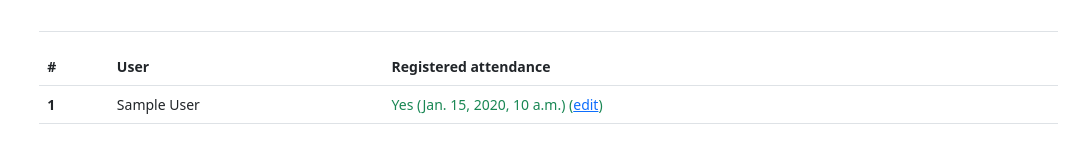
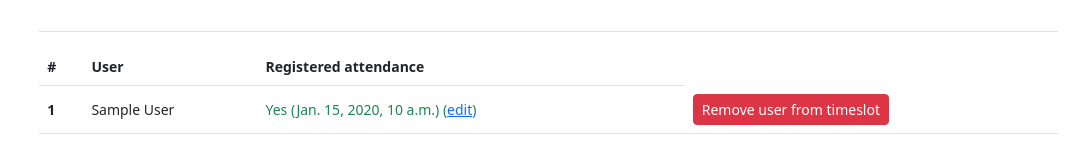
Before and after one commit to gathering/tg-ctm, a Django app: page /timeslot/1 in a window 1280 px wide. Shown: the part 811-961 px from the top of the page, without its empty margins (198-1280 px from the left). Before the commit the page ends 935 px from the top, so only its background shows below. Run offline with Django 4.2, Linux system fonts and the light colour scheme; a user stored in the database is signed in; tables that the repository leaves empty hold one stand-in row (values such as "Sample post"); some libraries are stand-ins or nearby versions.

Commit message:
feat: button to remove user from timeslot
Signed-off-by: Glenn <glenn@kandu.no>

```diff
--- a/tgctm/ctm/templates/edit_timeslot.html
+++ b/tgctm/ctm/templates/edit_timeslot.html
@@ -61,6 +61,7 @@
         <td>{{ timeslot_user.user.first_name }} {{ timeslot_user.user.last_name }}</td>
         <td>{%if timeslot_user.attendance %}<span class="text-success">Yes ({{timeslot_user.attendance.created_on}})  (<a href="/timeslot/{{ timeslot.id }}/attendance/{{timeslot_user.attendance.id}}">edit</a>)</span>{% else %}<span class="text-danger">No</span>{%endif%}</td>
         <td>{%if not timeslot_user.attendance %}<a href="/timeslot/{{ timeslot.id }}/attendance/new/{{timeslot_user.user.id}}" class="btn btn-sm btn-info">Register attendance</a>{% endif %}</td>
+        <td><a href="/timeslot/{{ timeslot.id }}/user/{{timeslot_user.user.id}}/remove" class="btn btn-sm btn-danger">Remove user from timeslot</a></td>
       </tr>
       {% endfor %}
     </tbody>
--- a/tgctm/ctm/urls.py
+++ b/tgctm/ctm/urls.py
@@ -13,6 +13,7 @@ urlpatterns = [
     path('timeslot/<int:timeslot_id>/attendance/<int:timeslot_attendance_id>/delete', views.delete_timeslot_attendance, name='delete_timeslot_attendance'),
     path('timeslot/<int:timeslot_id>/attendance', views.register_attendance, name='register_attendance'),
     path('timeslot/<int:timeslot_id>/attendance/new/<int:user_id>', views.new_timeslot_attendance, name='new_timeslot_attendance'),
+    path('timeslot/<int:timeslot_id>/user/<int:user_id>/remove', views.remove_user_from_timeslot, name='remove_user_from_timeslot'),
     path('timeslot/new', views.new_timeslot, name='edit_timeslot'),
     path('timeslots_user/<int:timeslot_id>', views.view_timeslot_task_crew, name='view_timeslot_task_crew'),
     path('timeslots_user/<int:timeslot_id>/add', views.new_timeslot_task_crew, name='new_timeslot_task_crew'),
--- a/tgctm/ctm/views.py
+++ b/tgctm/ctm/views.py
@@ -99,6 +99,16 @@ def new_timeslot_attendance(request, timeslot_id, user_id):
         return redirect("/timeslot/" + str(timeslot.id))
 
     return render(request, 'edit_register_attendance.html', context)
+
+@login_required
+@staff_member_required
+def remove_user_from_timeslot(request, timeslot_id, user_id):
+    timeslot = TaskTimeSlot.objects.get(id=timeslot_id)
+    User = get_user_model()
+    user = User.objects.get(id=user_id)
+    timeslot_user = TaskTimeSlotUser.objects.get(timeslot=timeslot, user=user)
+    timeslot_user.delete()
+    return redirect("/timeslot/" + str(timeslot.id))
 
 @login_required
 @staff_member_required
```
